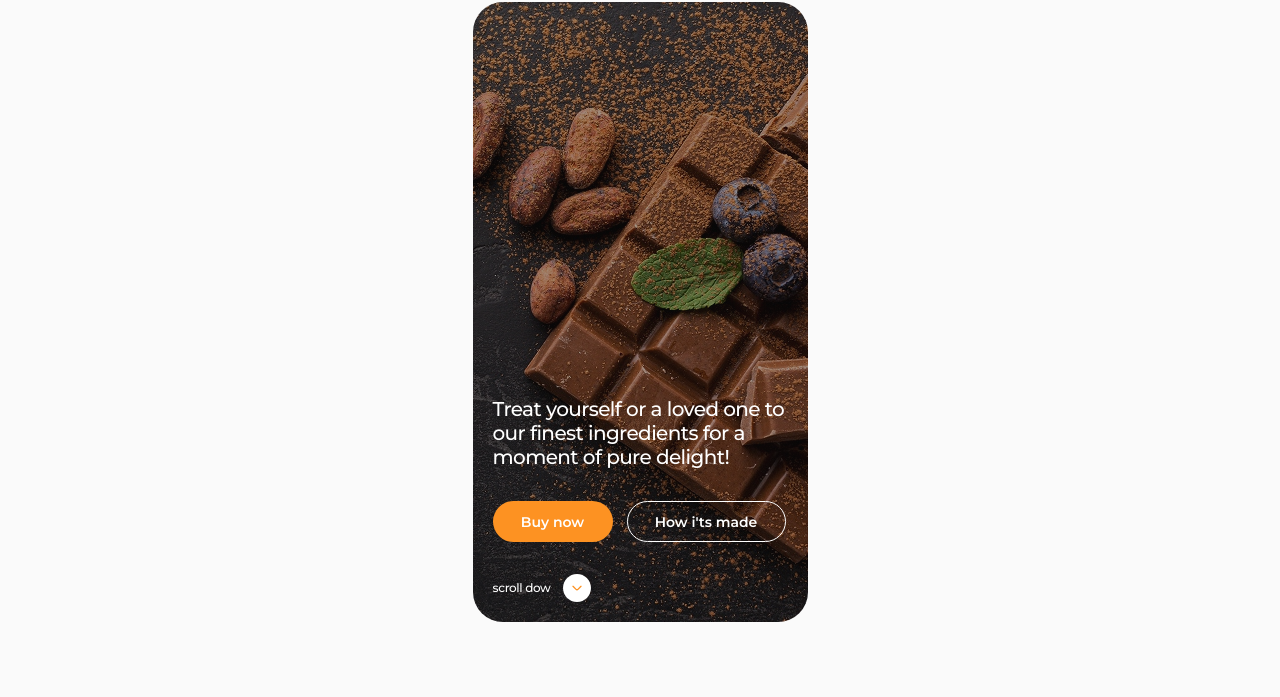
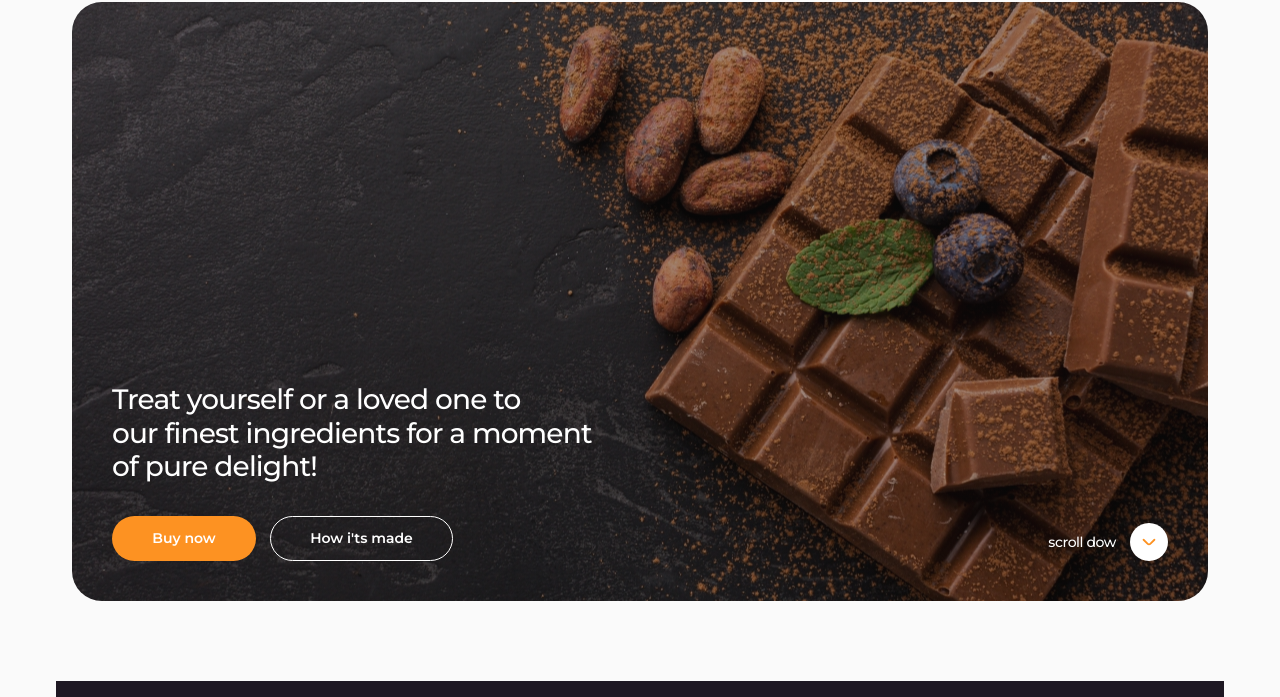
Before and after one commit to Viktor-8888/simply-chocolate, a plain HTML site: page index.html in a window 1280 px wide. Shown: the part 80-777 px from the top of the page. Drawn offline with nearby package versions, Linux system fonts and the light colour scheme.

Commit message:
added startpage 768 and 1168

```diff
--- a/css/styles.css
+++ b/css/styles.css
@@ -185,6 +185,7 @@ input {
 @media only screen and (min-width: 768px) {
   .header-menu-link {
     padding: 12px 0;
+    transition: color 250ms ease-in;
   }
 }
 .header-menu-link:hover,
@@ -219,9 +220,11 @@ input {
 }
 .socials-items.header-socials-items {
   border: 1px solid rgba(17, 17, 17, 0.1);
+  transition: border 250ms ease-in;
 }
 .socials-icons-svg.header-socials-icons-svg {
   fill: #111;
+  transition: fill 250ms ease-in;
 }
 .socials-items.header-socials-items:has(.socials-link:hover) {
   border: 1px solid rgba(253, 146, 34, 0.1);
@@ -265,14 +268,9 @@ input {
 .mobile-startpage {
   padding-bottom: 40px;
 }
-@media only screen and (min-width: 768px) {
+@media only screen and (min-width: 768px) and (max-width: 1167px) {
   .mobile-startpage {
     padding-bottom: 20px;
-  }
-}
-@media only screen and (min-width: 1168px) {
-  .mobile-startpage {
-    padding-bottom: 40px;
   }
 }
 .mobile-startpage-holder {
@@ -291,21 +289,86 @@ input {
   background-repeat: no-repeat;
   background-size: cover;
 }
+@media screen and (min-resolution: 192dpi), screen and (min-resolution: 2dppx) {
+  .mobile-startpage-holder {
+    background-image: linear-gradient(
+        rgba(17, 17, 17, 0.4),
+        rgba(17, 17, 17, 0.4)
+      ),
+      url(../images/hero-mob@2x.jpg);
+  }
+}
 @media only screen and (min-width: 768px) {
   .mobile-startpage-holder {
+    padding: 671px 40px 40px 40px;
+    max-width: 704px;
+    background-image: linear-gradient(
+        rgba(17, 17, 17, 0.4),
+        rgba(17, 17, 17, 0.4)
+      ),
+      url(../images/hero-tab.jpg);
+  }
+}
+@media only screen and (min-width: 768px) and (min-resolution: 192dpi),
+  screen and (min-width: 768px) and (min-resolution: 2dppx) {
+  .mobile-startpage-holder {
+    background-image: linear-gradient(
+        rgba(17, 17, 17, 0.4),
+        rgba(17, 17, 17, 0.4)
+      ),
+      url(../images/hero-tab@2x.jpg);
   }
 }
 @media only screen and (min-width: 1168px) {
   .mobile-startpage-holder {
+    max-width: 1136px;
+    padding-top: 381px;
+    background-image: linear-gradient(
+        rgba(17, 17, 17, 0.4),
+        rgba(17, 17, 17, 0.4)
+      ),
+      url(../images/hero-one.jpg);
   }
 }
-.mobile-startpage-title {
+@media only screen and (min-width: 1168px) and (min-resolution: 192dpi),
+  screen and (min-width: 1168px) and (min-resolution: 2dppx) {
+  .mobile-startpage-holder {
+    background-image: linear-gradient(
+        rgba(17, 17, 17, 0.4),
+        rgba(17, 17, 17, 0.4)
+      ),
+      url(../images/hero-one@2x.jpg);
+  }
+}
+.mobile-startpage-title,
+.startpage-title {
   font-weight: 500;
   font-size: 20px;
   line-height: 1.2;
   letter-spacing: -0.03em;
   color: #fff;
   margin-bottom: 32px;
+}
+.startpage-title {
+  display: none;
+  font-size: 28px;
+  max-width: 484px;
+}
+
+@media only screen and (min-width: 768px) {
+  .startpage-title {
+    display: block;
+  }
+  .mobile-startpage-title {
+    display: none;
+  }
+}
+@media only screen and (min-width: 768px) {
+  .startpage-wrapper {
+    display: flex;
+    align-items: center;
+    flex-direction: row;
+  }
 }
 .mobile-startpage-wrapper {
   display: flex;
@@ -315,9 +378,16 @@ input {
   gap: 14px;
   margin-bottom: 32px;
 }
+@media only screen and (min-width: 768px) {
+  .mobile-startpage-wrapper {
+    margin-bottom: 0;
+    max-width: 341px;
+    margin-right: auto;
+  }
+}
 .mobile-startpage-buy-btn {
   border: 1px solid transparent;
-  border-radius: 100px;
+  border-radius: 50px;
   padding: 11.5px 27px;
   width: 120px;
   background-color: #fd9222;
@@ -327,9 +397,15 @@ input {
   transition: 150ms ease-in;
   transition-property: background-color, color;
 }
+@media only screen and (min-width: 768px) {
+  .mobile-startpage-buy-btn {
+    padding: 13.5px 39px;
+    width: 144px;
+  }
+}
 .mobile-startpage-made-btn {
   border: 1px solid #fff;
-  border-radius: 100px;
+  border-radius: 50px;
   padding: 11.5px 27px;
   width: 159px;
   font-weight: 600;
@@ -339,6 +415,12 @@ input {
   transition: 150ms ease-in;
   transition-property: background-color, border;
 }
+@media only screen and (min-width: 768px) {
+  .mobile-startpage-made-btn {
+    padding: 13.5px 39px;
+    width: 183px;
+  }
+}
 .mobile-startpage-buy-btn:active {
   background-color: #fcf1e0;
   color: #fd9222;
@@ -347,10 +429,22 @@ input {
   border: 1px solid #fd9222;
   color: #fd9222;
 }
+@media only screen and (min-width: 1168px) {
+  .mobile-startpage-buy-btn:hover,
+  .mobile-startpage-buy-btn:focus {
+    background-color: #fcf1e0;
+    color: #fd9222;
+  }
+  .mobile-startpage-made-btn:hover,
+  .mobile-startpage-made-btn:focus {
+    border: 1px solid #fd9222;
+    color: #fd9222;
+  }
+}
 .mobile-startpage-scroll-link {
   display: flex;
   align-items: center;
-  justify-content: flex-start;
+  justify-content: flex-end;
   flex-direction: row;
   gap: 12px;
   font-weight: 500;
@@ -359,13 +453,38 @@ input {
   letter-spacing: -0.03em;
   color: #fff;
   width: 107px;
+  transition: 250ms ease-in;
+  transition-property: color;
+}
+@media only screen and (min-width: 768px) {
+  .mobile-startpage-scroll-link {
+    gap: 14px;
+    padding-top: 7px;
+    width: 130px;
+    font-size: 14px;
+    line-height: 1.3;
+  }
 }
 .mobile-startpage-scroll-link:active {
   color: #fd9222;
   --color1: #fd9222;
   --color2: #ffffff;
 }
+@media only screen and (min-width: 1168px) {
+  .mobile-startpage-scroll-link:hover,
+  .mobile-startpage-scroll-link:focus {
+    color: #fd9222;
+    --color1: #fd9222;
+    --color2: #ffffff;
+  }
+}
 .mobile-startpage-scroll-svg {
+}
+@media only screen and (min-width: 768px) {
+  .mobile-startpage-scroll-svg {
+    width: 38px;
+    height: 38px;
+  }
 }
 /* #endregion */
 
--- a/index.html
+++ b/index.html
@@ -118,6 +118,12 @@
               <wbr />
               to our finest ingredients for a moment of pure delight!
             </h1>
+            <h1 class="startpage-title">
+              Treat yourself or a loved one to
+              <br />
+              our finest ingredients for a moment of pure delight!
+            </h1>
+            <div class="startpage-wrapper">
               <div class="mobile-startpage-wrapper">
                 <button class="mobile-startpage-buy-btn" type="button">
                   Buy now
@@ -132,6 +138,7 @@
                   <use href="./images/icons.svg#icon-scroll"></use>
                 </svg>
               </a>
+            </div>
           </div>
         </div>
       </section>
```
Also changed, not shown: images/hero-mob@2x.jpg (added), images/hero-one.jpg (added), images/hero-tab.jpg (added), 2 other files. Lines whose indentation alone changed are shown as unchanged.
